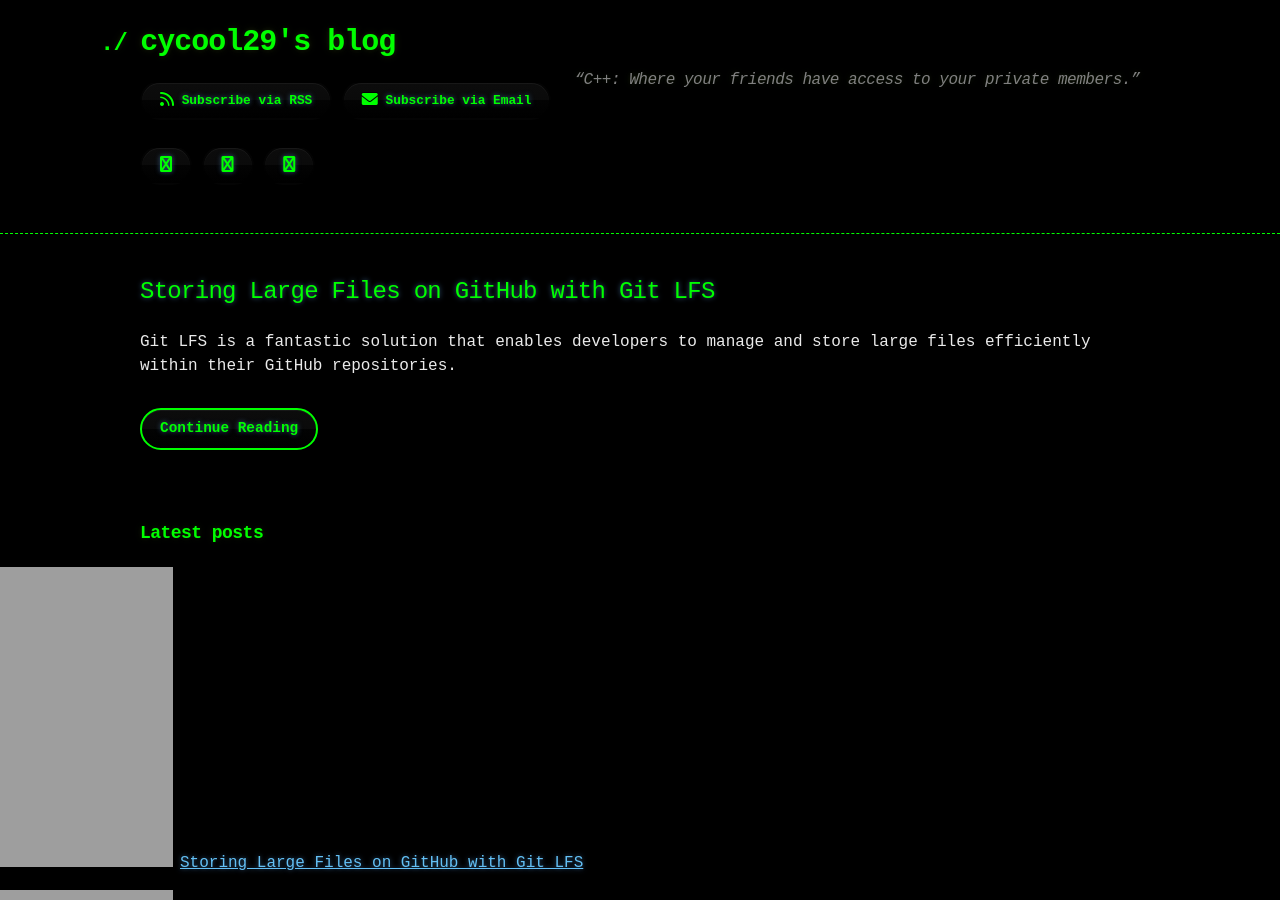
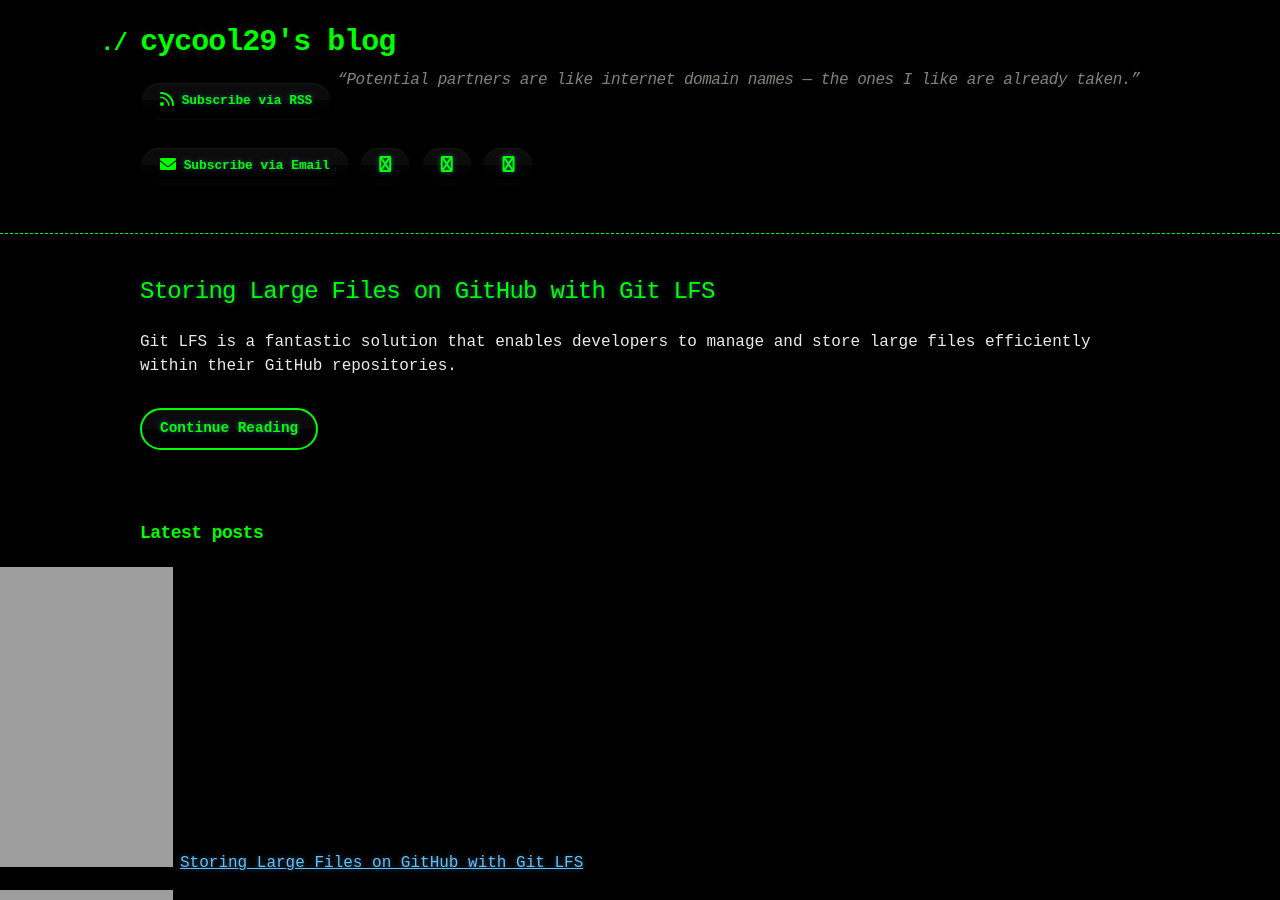
Before and after one commit to cycool29/cycool29.github.io, a Jekyll site: the page built from index.md, in a window 1280 px wide and 900 px high. Built offline with Jekyll 4.4.1, drawn with Linux system fonts in a browser that asks for light colours; a style sheet for code colours, icons or effects is not loaded.

Commit message:
Update quotes

```diff
--- a/_config.yml
+++ b/_config.yml
@@ -1,5 +1,5 @@
 title: cycool29's blog
-description: "“C++: Where your friends have access to your private members.” "
+description: "“Potential partners are like internet domain names — the ones I like are already taken.” "
 bio: A high school student. Intermediate in Python, Git, Bash. Learning JavaScript. He/Him. "
 author: cycool29
 url: https://cycool29.github.io
```
